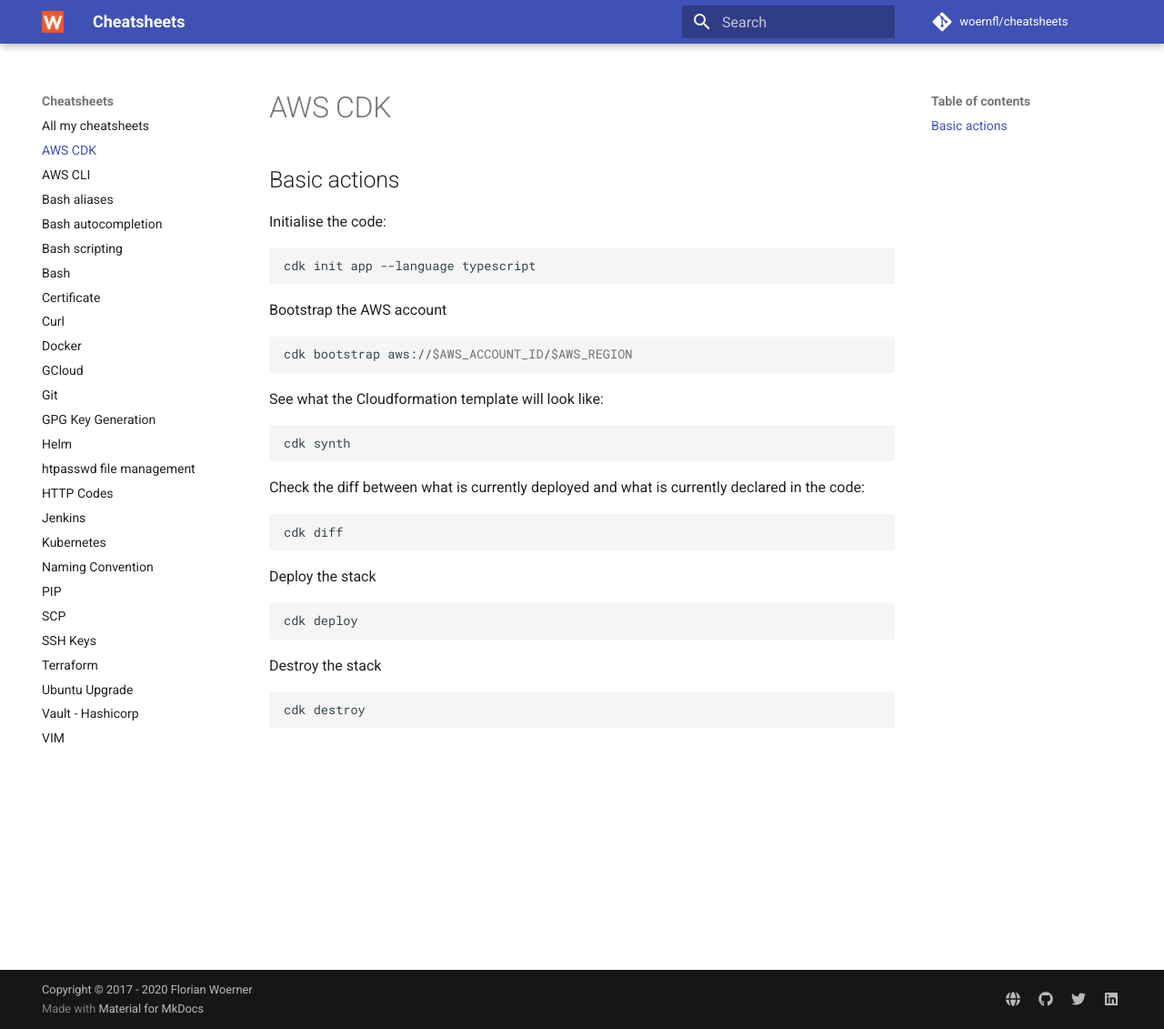
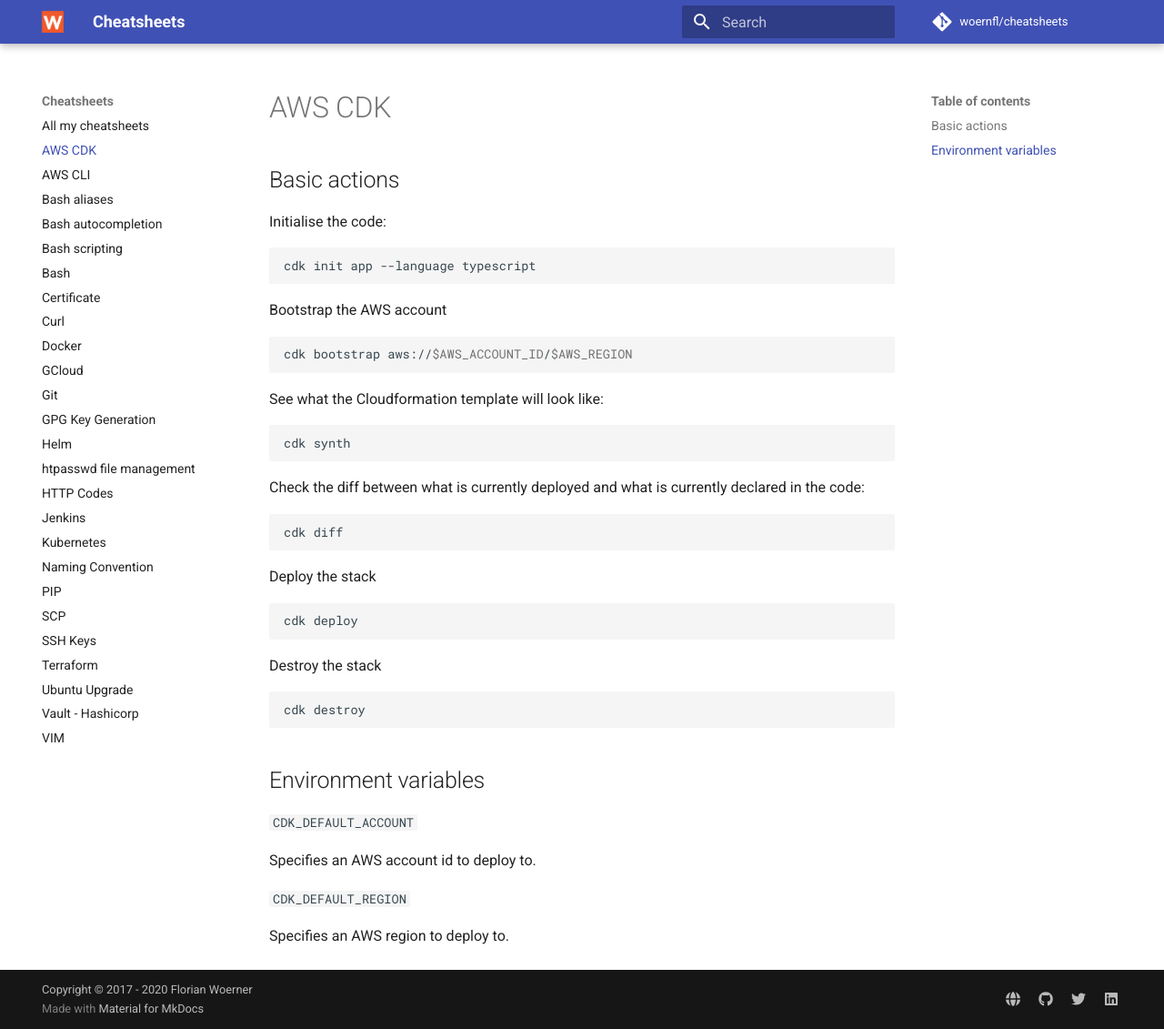
Before and after one commit to woernfl/cheatsheets, an MkDocs documentation site: the page built from docs/aws-cdk.md, in a window 1280 px wide and 1131 px high. Shown: the whole window at 91% size. Built offline with MkDocs 1.6.1 and Material for MkDocs 9.7.7, drawn with Linux system fonts in a browser that asks for light colours; comment, search, counter and statistics services are not loaded.

Commit message:
Update aws-cdk.md

````diff
--- a/docs/aws-cdk.md
+++ b/docs/aws-cdk.md
@@ -37,3 +37,13 @@
 ```bash
 cdk destroy
 ```
+
+## Environment variables
+
+`CDK_DEFAULT_ACCOUNT`
+
+Specifies an AWS account id to deploy to.
+
+`CDK_DEFAULT_REGION`
+
+Specifies an AWS region to deploy to.
````
